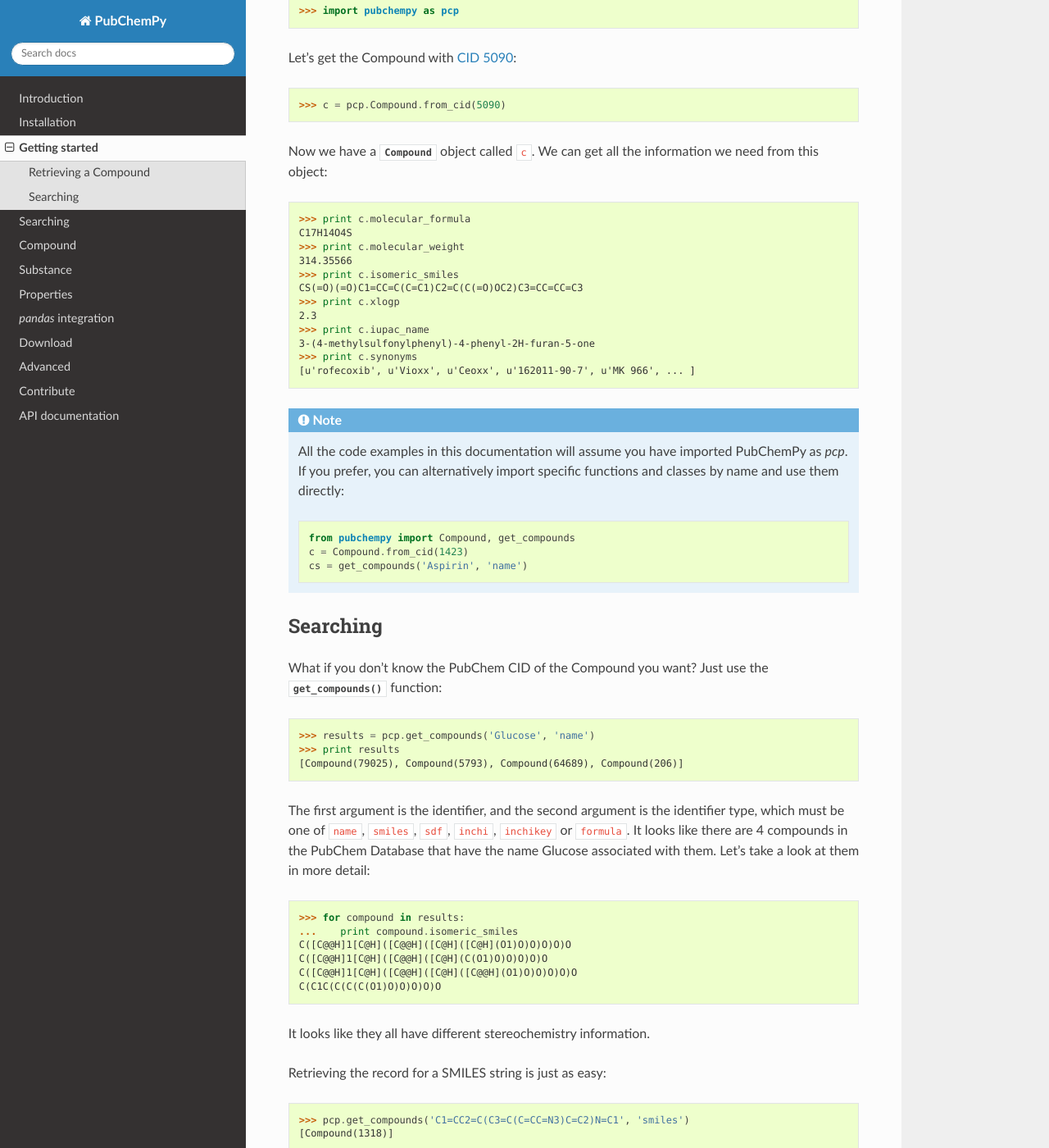
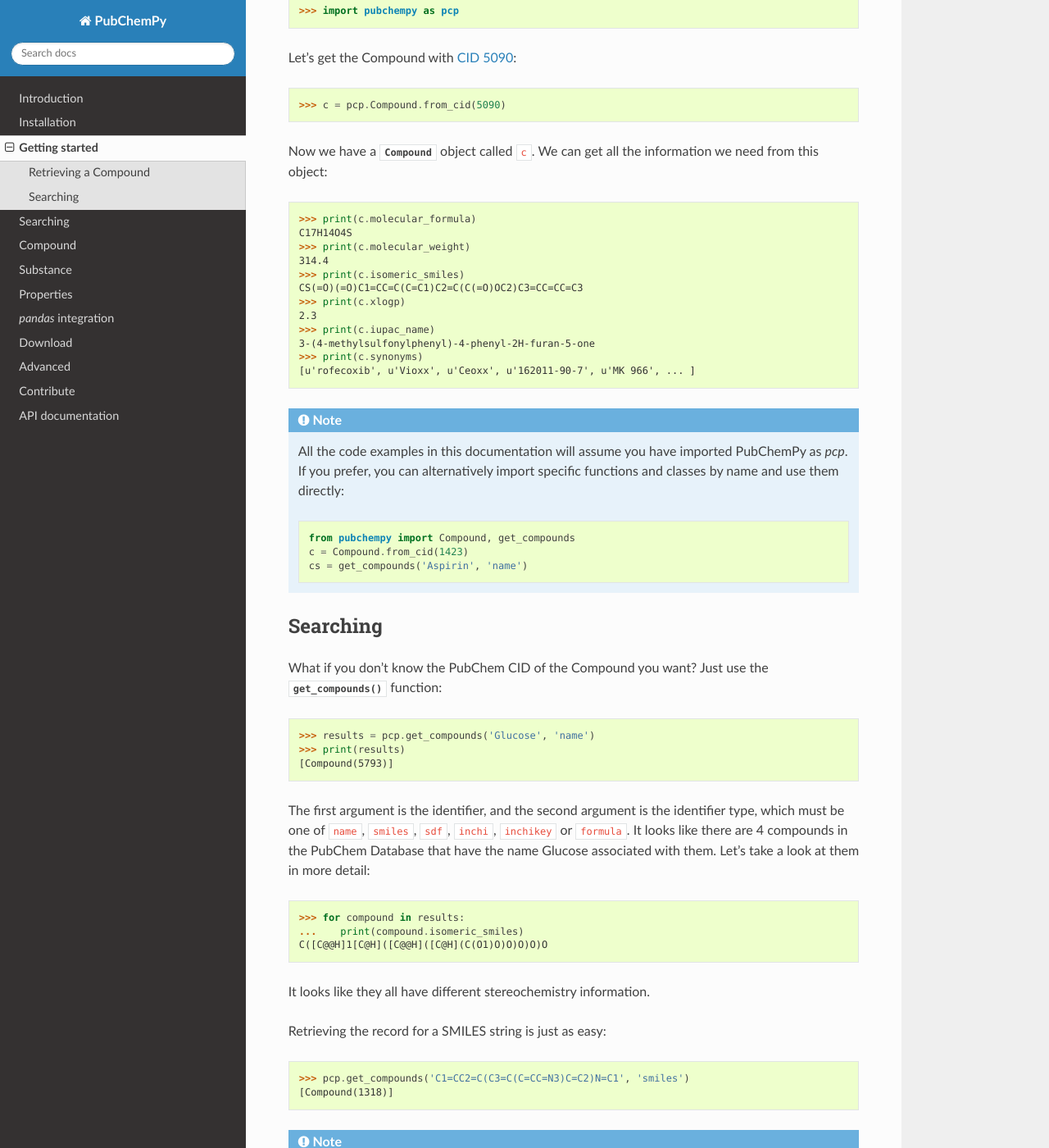
Before and after one commit to mcs07/PubChemPy, a Sphinx documentation site: the page built from docs/source/guide/gettingstarted.rst, in a window 1280 px wide and 1400 px high, scrolled down 392 px. Shown: the whole window at 82% size. Built offline with Sphinx 7.4.7 and the Read the Docs theme 3.1.0, drawn with Linux system fonts in a browser that asks for light colours.

Commit message:
Update docs to use Python 3 print function (#58)
By the previous commmit, the documentation still included the
old Python2 print statement.  It has been superseeded by Python3's
print function this commit adopts.  On occasion, the results
querring the PubChem database differ from the earlier version of
the documentation which are considered, too.

A check run of the functionality described by the documentation
(except for code in advanced.rst, not tested) with Python 3.9.2,
pandas 1.3.1, jupyter-notebook 6.2.0, PubChemPy 1.0.4 in Linux
Debian 11/bullseye, branch testing, was successful.

```diff
--- a/docs/source/guide/contribute.rst
+++ b/docs/source/guide/contribute.rst
@@ -18,6 +18,7 @@ Contributors
 - |ghi| `llazzaro <https://github.com/llazzaro>`_ (Leonardo Lazzaro)
 - |ghi| `bjodah <https://github.com/bjodah>`_ (Björn Dahlgren)
 - |ghi| `RickardSjogren <https://github.com/RickardSjogren>`_ (Rickard Sjögren)
+- |ghi| `nbehrnd <https://github.com/nbehrnd>`_ (Norwid Behrnd)
 
 .. _`source code`: https://github.com/mcs07/PubChemPy
 .. _`Issue Tracker`: https://github.com/mcs07/PubChemPy/issues
--- a/docs/source/guide/gettingstarted.rst
+++ b/docs/source/guide/gettingstarted.rst
@@ -22,17 +22,17 @@ Let's get the Compound with `CID 5090`_::
 Now we have a :class:`~pubchempy.Compound` object called ``c``. We can get all the information we need from this
 object::
 
-    >>> print c.molecular_formula
+    >>> print(c.molecular_formula)
     C17H14O4S
-    >>> print c.molecular_weight
-    314.35566
-    >>> print c.isomeric_smiles
+    >>> print(c.molecular_weight)
+    314.4
+    >>> print(c.isomeric_smiles)
     CS(=O)(=O)C1=CC=C(C=C1)C2=C(C(=O)OC2)C3=CC=CC=C3
-    >>> print c.xlogp
+    >>> print(c.xlogp)
     2.3
-    >>> print c.iupac_name
+    >>> print(c.iupac_name)
     3-(4-methylsulfonylphenyl)-4-phenyl-2H-furan-5-one
-    >>> print c.synonyms
+    >>> print(c.synonyms)
     [u'rofecoxib', u'Vioxx', u'Ceoxx', u'162011-90-7', u'MK 966', ... ]
 
 .. note::
@@ -51,19 +51,16 @@ What if you don't know the PubChem CID of the Compound you want? Just use the :f
 function::
 
     >>> results = pcp.get_compounds('Glucose', 'name')
-    >>> print results
-    [Compound(79025), Compound(5793), Compound(64689), Compound(206)]
+    >>> print(results)
+    [Compound(5793)]
 
 The first argument is the identifier, and the second argument is the identifier type, which must be one of ``name``,
 ``smiles``, ``sdf``, ``inchi``, ``inchikey`` or ``formula``. It looks like there are 4 compounds in the PubChem
 Database that have the name Glucose associated with them. Let's take a look at them in more detail::
 
     >>> for compound in results:
-    ...    print compound.isomeric_smiles
-    C([C@@H]1[C@H]([C@@H]([C@H]([C@H](O1)O)O)O)O)O
+    ...    print(compound.isomeric_smiles)
     C([C@@H]1[C@H]([C@@H]([C@H](C(O1)O)O)O)O)O
-    C([C@@H]1[C@H]([C@@H]([C@H]([C@@H](O1)O)O)O)O)O
-    C(C1C(C(C(C(O1)O)O)O)O)O
 
 It looks like they all have different stereochemistry information.
 
```
Also changed, not shown: docs/source/guide/substance.rst (+6 -6 lines), docs/source/index.rst (+6 -6 lines).
